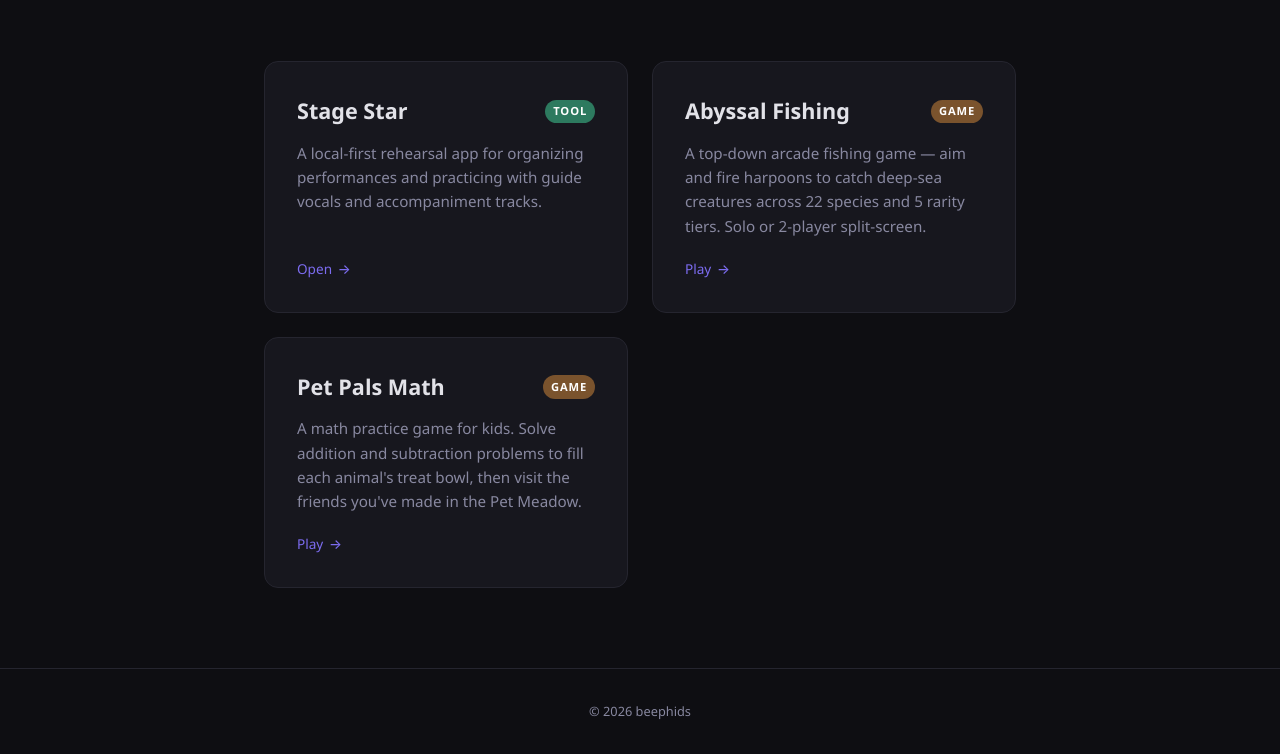
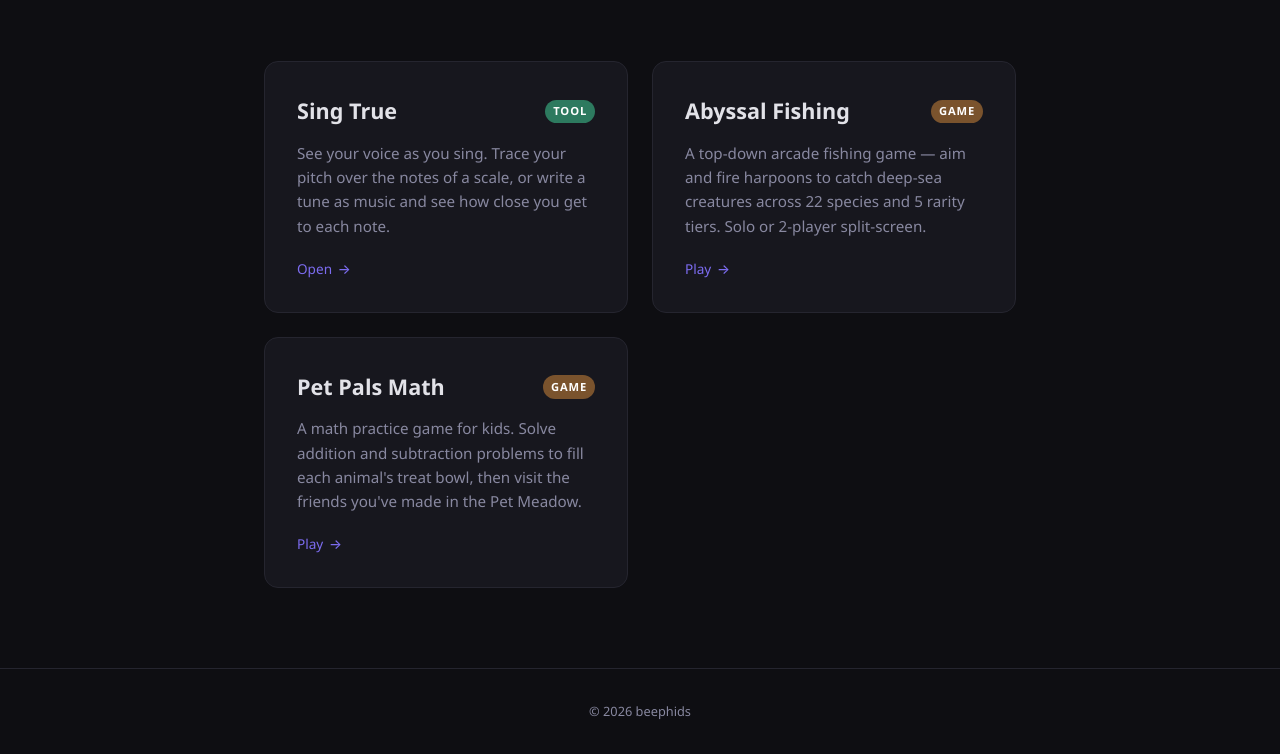
Before and after one commit to beephids/beephids.github.io, a plain HTML site: page index.html in a window 1280 px wide. Shown: the part 187-941 px from the top of the page. Drawn offline with Linux system fonts and the light colour scheme.

Commit message:
Add Sing True card, remove Stage Star
Co-Authored-By: Claude Fable 5.2 <noreply@anthropic.com>
Claude-Session: https://claude.ai/code/session_01Q5enPjWR2kEFV4ePRpwypj

```diff
--- a/index.html
+++ b/index.html
@@ -167,13 +167,13 @@
     </section>
 
     <section class="projects">
-      <a class="card" href="/stage-star/">
+      <a class="card" href="/sing-true/">
         <div class="card-header">
-          <h2>Stage Star</h2>
+          <h2>Sing True</h2>
           <span class="tag tag-tool">Tool</span>
         </div>
-        <p>A local-first rehearsal app for organizing performances and practicing with guide vocals and accompaniment
-          tracks.</p>
+        <p>See your voice as you sing. Trace your pitch over the notes of a scale, or write a tune as music and see
+          how close you get to each note.</p>
         <span class="arrow">Open <span>&rarr;</span></span>
       </a>
 
```
